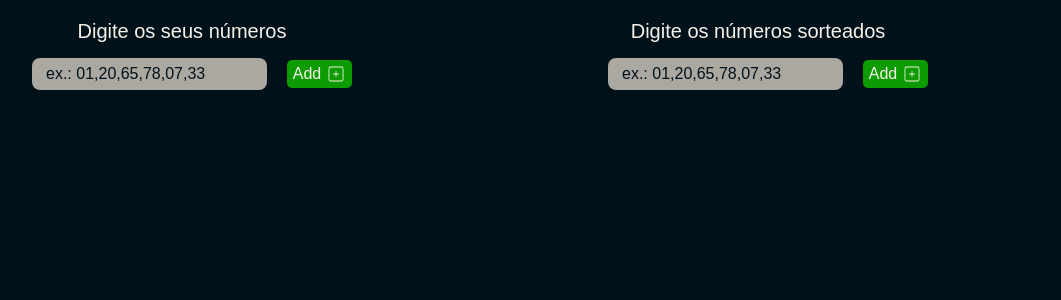
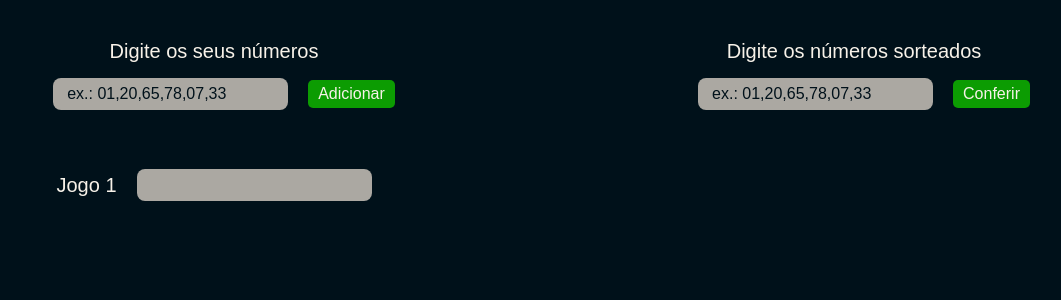
Before and after one commit to gabriel-vitebo/checkNumbers, a React (Vite) app: page / in a window 1280 px wide. Shown: the top 300 px of the page, without its empty margins (106-1167 px from the left). Built offline with nearby package versions, Linux system fonts and the light colour scheme.

Commit message:
finish header

```diff
--- a/src/App.tsx
+++ b/src/App.tsx
@@ -1,25 +1,38 @@
 import { Input } from './components/input'
-import { Container, ResultGame, UserGame } from './styles'
+import { Container, DrawnNumbers, Header, Main, UserNumberGame } from './styles'
 
 function App() {
   return (
     <Container>
-      <UserGame>
+      <Header>
+        <UserNumberGame>
           <h2>Digite os seus números</h2>
           <Input
             id="userNumber"
             hasButton
             placeholder={'ex.: 01,20,65,78,07,33'}
+            option="Adicionar"
           />
-      </UserGame>
-      <ResultGame>
+        </UserNumberGame>
+        <DrawnNumbers>
           <h2>Digite os números sorteados</h2>
           <Input
             id="resultNumber"
             hasButton
             placeholder={'ex.: 01,20,65,78,07,33'}
+            option="Conferir"
           />
-      </ResultGame>
+        </DrawnNumbers>
+      </Header>
+      <Main>
+        <Input
+          id="gameOne"
+          hasButton={false}
+          title="Jogo 1"
+          value={'01, 02, 03'}
+          readOnly
+        />
+      </Main>
     </Container>
   )
 }
--- a/src/components/input/index.tsx
+++ b/src/components/input/index.tsx
@@ -1,27 +1,22 @@
 import { InputHTMLAttributes } from 'react'
-import { CiSquarePlus } from 'react-icons/ci'
 import { Container } from './style'
 
 interface Props extends InputHTMLAttributes<HTMLInputElement> {
   title?: string
   id: string
   hasButton: boolean
-  placeholder: string
+  placeholder?: string
+  option?: string
 }
 
-export function Input({ title, id, hasButton, placeholder }: Props) {
+export function Input({ title, id, hasButton, placeholder, option }: Props) {
   return (
     <Container>
       <label htmlFor={id}>{title}</label>
       <div className="input-area">
         <input id={id} placeholder={placeholder} />
       </div>
-      {hasButton ? (
-        <button type="button">
-          Add
-          <CiSquarePlus size="20px" />
-        </button>
-      ) : null}
+      {hasButton ? <button type="button">{option}</button> : null}
     </Container>
   )
 }
--- a/src/components/input/style.ts
+++ b/src/components/input/style.ts
@@ -45,14 +45,13 @@ export const Container = styled.div`
 
   > button {
     display: flex;
-    gap: 0.5rem;
-    padding: 0.5rem;
+    padding: 1rem;
     align-items: center;
     justify-content: center;
     border-radius: 0.5rem;
     background-color: ${({ theme }) => theme.COLORS.correct};
     border: none;
-    width: 6.5rem;
+    width: auto;
     height: 2.8rem;
     color: ${({ theme }) => theme.COLORS.light100};
     font-size: 1.6rem;
--- a/src/styles.ts
+++ b/src/styles.ts
@@ -3,13 +3,20 @@ import styled from 'styled-components'
 export const Container = styled.div`
   display: grid;
   width: 90%;
-  grid-template-columns: 1fr 1fr;
+  grid-template-rows: 1fr 1fr;
   justify-content: space-around;
   align-items: center;
   padding: 2rem 0 2rem 0;
 `
 
-export const UserGame = styled.div`
+export const Header = styled.header`
+  display: grid;
+  width: 100vw;
+  grid-template-columns: 1fr 1fr;
+  padding: 2rem 0 2rem 0;
+`
+
+export const UserNumberGame = styled.div`
   display: flex;
   flex-direction: column;
   align-items: center;
@@ -23,7 +30,7 @@ export const UserGame = styled.div`
   }
 `
 
-export const ResultGame = styled.div`
+export const DrawnNumbers = styled.div`
   display: flex;
   flex-direction: column;
   align-items: center;
@@ -36,3 +43,9 @@ export const ResultGame = styled.div`
     color: ${({ theme }) => theme.COLORS.light100};
   }
 `
+
+export const Main = styled.main`
+  display: grid;
+  width: 100vw;
+  grid-template-columns: 1fr 1fr;
+`
```
Lines whose indentation alone changed are shown as unchanged.
